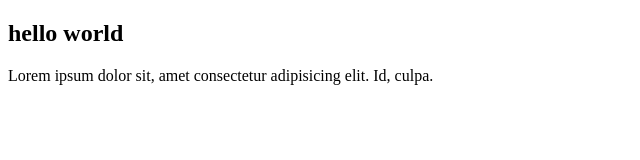
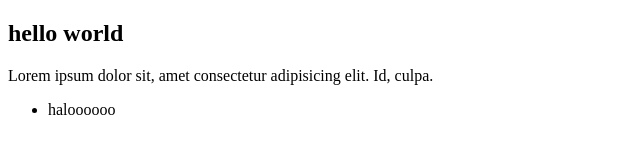
Before and after one commit to aangargiansah23/axew-git-test-2, a plain HTML site: page index.html in a window 1280 px wide. Shown: the full height of the page, 0-640 px from the left. Drawn offline with Linux system fonts and the light colour scheme.

Commit message:
menambahkan list

```diff
--- a/index.html
+++ b/index.html
@@ -11,6 +11,9 @@
 <body>
    <h2>hello world</h2>
    <p>Lorem ipsum dolor sit, amet consectetur adipisicing elit. Id, culpa.</p>
+   <ul>
+      <li>haloooooo</li>
+   </ul>
 </body>
 
 </html>
```
